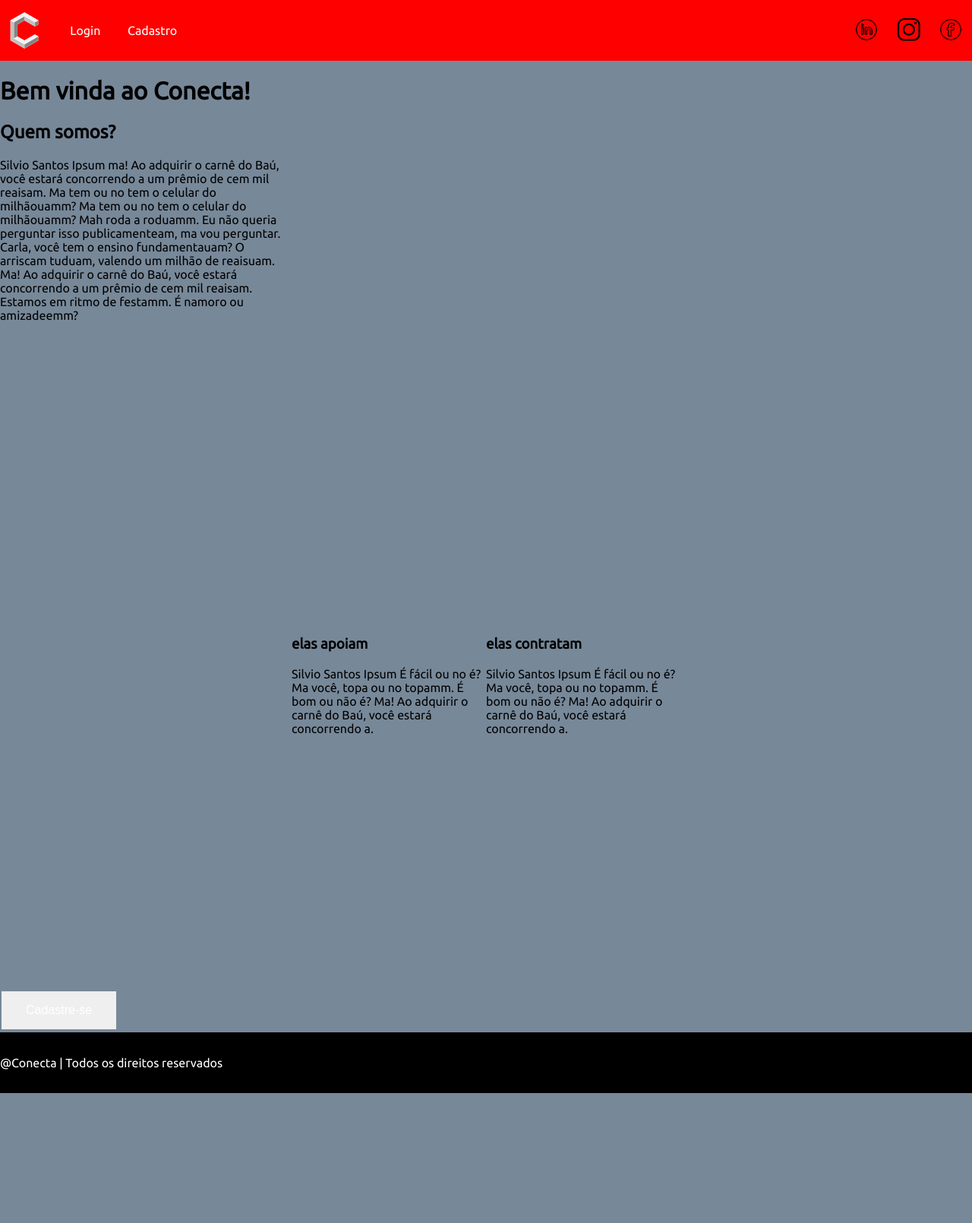
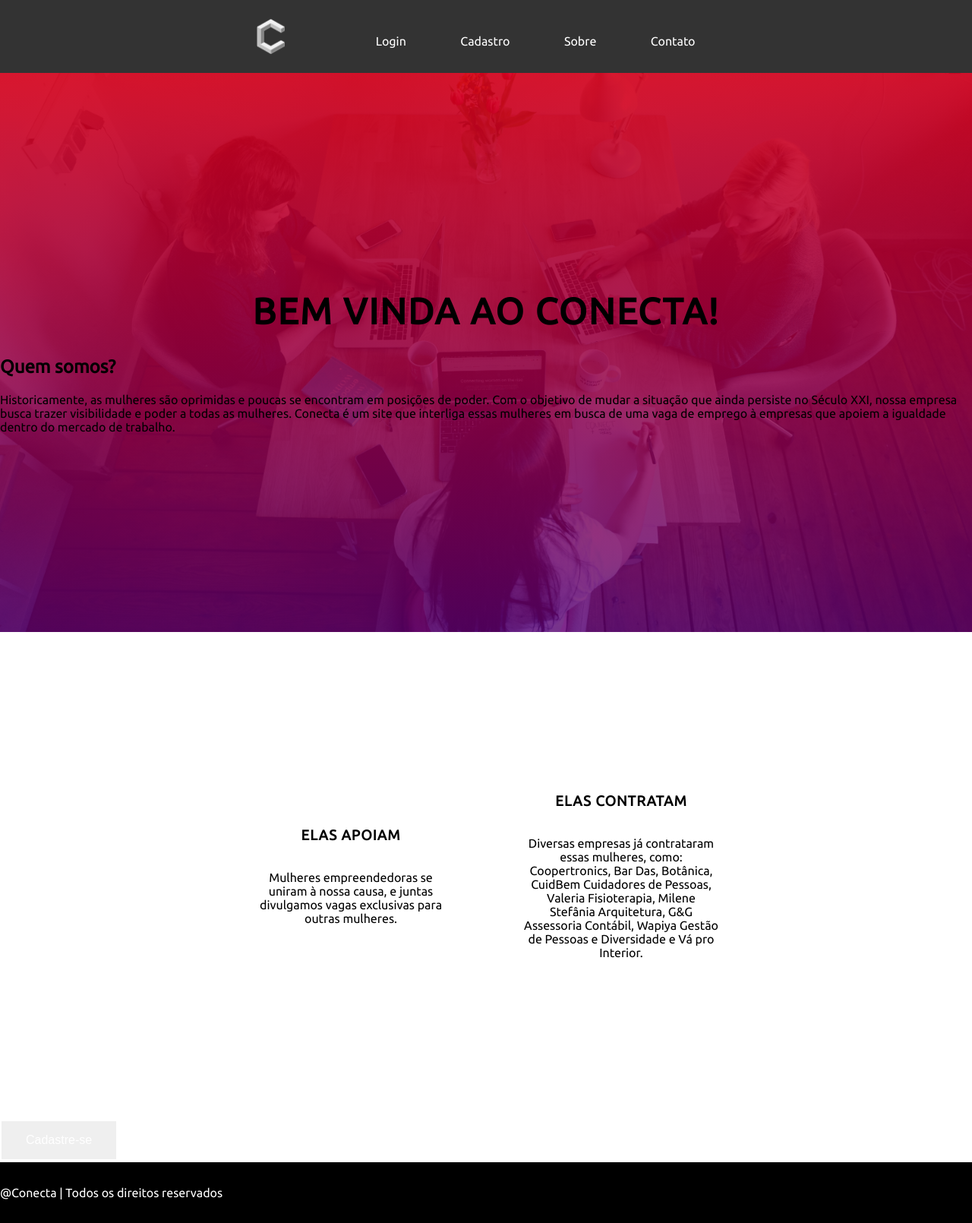
Before and after one commit to demoday-elas/demoday-elas, a Django app: page / in a window 1280 px wide. Shown: the whole page at 76% size. Before the commit the page ends 1439 px from the top, so only its background shows below. Run offline with Django 3.2, Linux system fonts and the light colour scheme.

Commit message:
continuar a estilização e estruturação da landing page

```diff
--- a/app/static/css/style1.css
+++ b/app/static/css/style1.css
@@ -1,54 +1,64 @@
 body{
     margin:0;
-    background-color: lightslategray;
+    padding: 0;
     font-family: 'Ubuntu', sans-serif;
 }
 
-nav{
-    height: 80px;
-    background-color: red;
-    display: flex;
-    align-items: center;
-    justify-content: space-around;
-    position: sticky;
-    top: 0;
-    width: 100%;
+header{
+    background: linear-gradient(rgba(223, 0, 19, 0.918),rgba(99, 0, 112, 0.787)), url('/static/images/header.jpg');
+    background-size: cover;
+    background-position: center;
+    height: 100vh;
 }
 
-nav div a{
-    display: inline-flex;
-    color: white;
-    text-align: center;
-    padding: 14px 16px;
-    text-decoration: none;
+nav{
+    align-items: center;
+    background: #333;
+    color: #fff;
+    display: flex;
+    font-size: 2rem;
+    height: 6rem;
+    justify-content: center;
+    left: 0;
+    position: fixed;
+    right: 0;
+    top: 0;
 }
 
-nav a img{
-    height: 30px;
+nav ul{
+    float: right;
+    margin: 0;
+    padding-right: 42px;
 }
 
-nav div a:hover{
-    background-color: #111;
+nav ul li{
+    display: inline-block;
+    padding: 16px 32px;
 }
 
-nav img{
-    height: 50px;
+nav ul li a{
+    text-decoration: none;
+    color: #fff;
+    font-size: 16px;
 }
 
-nav div{
-    width: 80vw;
+.logo{
+    height: 48px;
+    float: left;
+    margin: 16px 48px;
 }
 
-header{
-    height: 50vh;
-}
-
-header div{
-    width: 30vw;
+h1{
+    font-size: 48px;
+    text-transform: uppercase;
+    letter-spacing: 2px;
+    font-weight: bold;
+    text-align: center;
+    padding-top: 350px;
 }
 
 section{
-    height: 100vh;
+    height: 80vh;
     display: flex;
     justify-content: center;
     align-items: center;
@@ -56,6 +66,16 @@ section{
 
 section div{
     width: 20vw;
+    display: flex;
+    flex-direction: column;
+    align-items: center;
+    text-align: center;
+    margin: 0px 50px;
+}
+
+section div h3{
+    text-transform: uppercase;
+    letter-spacing: 1px;
 }
 
 button{
--- a/app/templates/index.html
+++ b/app/templates/index.html
@@ -11,31 +11,34 @@
     <title>Conecta</title>
 </head>
 <body>
-    <nav>
-        <img src="{% static 'images/logoConecta_Branco.png' %}" alt="">
+    <header>
+        <nav>
+            <img class="logo" src="{% static 'images/logoConecta_Branco.png' %}" alt="logo">
+            <div class="menu">
+                <ul>
+                    <li><a href="/login3">Login</a></li>
+                    <li><a href="/cadastro">Cadastro</a></li>
+                    <li><a href="/cadastro">Sobre</a></li>
+                    <li><a href="/cadastro">Contato</a></li>
+
+                </ul>
+            </div>
+        </nav>
         <div>
-            <a href="/login3">Login</a>
-            <a href="/cadastro">Cadastro</a>
-        </div>
-        <a href=""> <img src="{% static 'images/iconLinkedin.png' %}" alt=""> </a>
-        <a href=""> <img src="{% static 'images/iconInstagram.png' %}" alt=""> </a>
-        <a href=""> <img src="{% static 'images/iconFacebook.png' %}" alt=""> </a>
-    </nav>
-    <header>
-        <div>
-        <h1>Bem vinda ao Conecta!</h1>
-        <h2>Quem somos?</h2>
-        <p>Silvio Santos Ipsum ma! Ao adquirir o carnê do Baú, você estará concorrendo a um prêmio de cem mil reaisam. Ma tem ou no tem o celular do milhãouamm? Ma tem ou no tem o celular do milhãouamm? Mah roda a roduamm. Eu não queria perguntar isso publicamenteam, ma vou perguntar. Carla, você tem o ensino fundamentauam? O arriscam tuduam, valendo um milhão de reaisuam. Ma! Ao adquirir o carnê do Baú, você estará concorrendo a um prêmio de cem mil reaisam. Estamos em ritmo de festamm. É namoro ou amizadeemm?</p>
+            <h1>Bem vinda ao Conecta!</h1>
+            <h2>Quem somos?</h2>
+            <p>Historicamente, as mulheres são oprimidas e poucas se encontram em posições de poder. Com o objetivo de mudar a situação que ainda persiste no Século XXI, nossa empresa busca trazer visibilidade e poder a todas as mulheres.
+            Conecta é um site que interliga essas mulheres em busca de uma vaga de emprego à empresas que apoiem a igualdade dentro do mercado de trabalho. </p>
         </div>
     </header>
     <section>
         <div>
             <h3>elas apoiam</h3>
-            <p>Silvio Santos Ipsum É fácil ou no é? Ma você, topa ou no topamm. É bom ou não é? Ma! Ao adquirir o carnê do Baú, você estará concorrendo a.</p>
+            <p>Mulheres empreendedoras se uniram à nossa causa, e juntas divulgamos vagas exclusivas para outras mulheres.</p>
         </div>
         <div>
             <h3>elas contratam</h3>
-            <p>Silvio Santos Ipsum É fácil ou no é? Ma você, topa ou no topamm. É bom ou não é? Ma! Ao adquirir o carnê do Baú, você estará concorrendo a.</p>
+            <p>Diversas empresas já contrataram essas mulheres, como: Coopertronics, Bar Das, Botânica, CuidBem Cuidadores de Pessoas, Valeria Fisioterapia, Milene Stefânia Arquitetura, G&G Assessoria Contábil, Wapiya Gestão de Pessoas e Diversidade e Vá pro Interior.</p>
         </div>
     </section>
 
```
Also changed, not shown: app/static/images/header.jpg (added).
